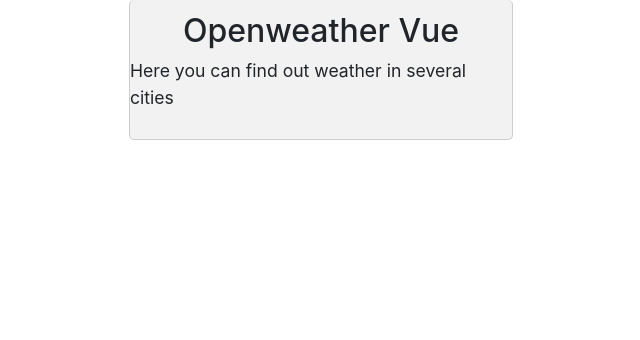
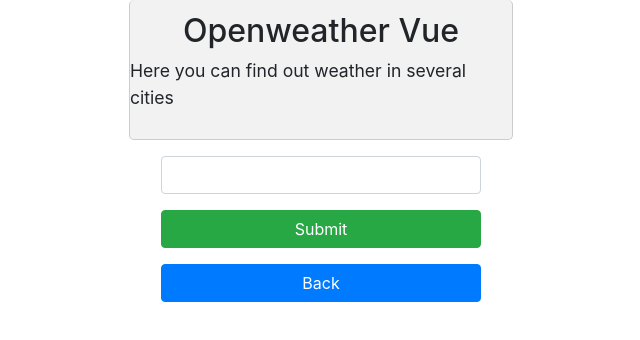
Before and after one commit to Krausso/openweather-vue, a Vue app: page /search in a window 1280 px wide. Shown: the top 340 px of the page, without its empty margins (319-959 px from the left). Built offline with nearby package versions, Linux system fonts and the light colour scheme.

Commit message:
front is almost completed; making api requests

```diff
--- a/src/assets/custom.scss
+++ b/src/assets/custom.scss
@@ -1,9 +1,5 @@
 // Header.vue
 .app-header {
-    display: flex;
-    align-items: center;
-    flex-flow: column nowrap;
-
     padding: 1.5vh 0;
     margin: 0 auto;
 
@@ -14,10 +10,6 @@
     border-radius: 5px;
     background: lighten(#ccc, 15%);
 
-    .header-title {
-        text-align: center;
-    }
-
     .header-text {
         font-size: 110%;
     }
--- /dev/null
+++ b/src/components/BackBtn.vue
@@ -0,0 +1,15 @@
+<template>
+  <b-button
+    variant="primary"
+    href="/"
+    class="w-25 mt-3"
+  >
+    Back
+  </b-button>
+</template>
+
+<script>
+export default {
+  name: 'BackBtn',
+};
+</script>
--- a/src/components/Heading.vue
+++ b/src/components/Heading.vue
@@ -1,5 +1,5 @@
 <template>
-  <div class="app-header">
+  <div class="app-header d-flex flex-column align-items-center">
     <h2 class="header-title">Openweather Vue</h2>
     <p class="header-text">Here you can find out weather in several cities</p>
   </div>
--- a/src/router/index.js
+++ b/src/router/index.js
@@ -9,6 +9,16 @@
     name: 'Home',
     component: () => import('../views/Home.vue'),
   },
+  {
+    path: '/user',
+    name: 'User',
+    component: () => import('../views/User.vue'),
+  },
+  {
+    path: '/search',
+    name: 'Search',
+    component: () => import('../views/Search.vue'),
+  },
 ];
 
 const router = new VueRouter({
--- /dev/null
+++ b/src/views/Search.vue
@@ -0,0 +1,42 @@
+<template>
+  <form
+    class="d-flex flex-column align-items-center"
+    @submit.prevent="searchSubmit()"
+  >
+    <b-input
+      type="text"
+      v-model="searchValue"
+      class="w-25 mt-3"
+    />
+    <b-button
+      variant="success"
+      type="submit"
+      class="w-25 mt-3"
+    >
+      Submit
+    </b-button>
+    <BackBtn />
+  </form>
+</template>
+
+<script>
+import BackBtn from '@/components/BackBtn.vue';
+
+export default {
+  name: 'Search',
+  data() {
+    return {
+      searchValue: '',
+    };
+  },
+  components: {
+    BackBtn,
+  },
+  methods: {
+    searchSubmit() {
+      console.log(this.searchValue);
+      this.searchValue = '';
+    },
+  },
+};
+</script>
--- /dev/null
+++ b/src/views/User.vue
@@ -0,0 +1,31 @@
+<template>
+  <section class="d-flex flex-column align-items-center">
+    <BackBtn />
+  </section>
+</template>
+
+<script>
+import BackBtn from '@/components/BackBtn.vue';
+
+export default {
+  name: 'User',
+  mounted() {
+    navigator.geolocation.getCurrentPosition(console.log, console.log);
+  },
+  components: {
+    BackBtn,
+  },
+  methods: {
+    geoSuccess(pos) {
+      const coords = {
+        lat: pos.coords.latitude,
+        lng: pos.coords.longitude,
+      };
+      console.log(coords);
+    },
+    geoError(e) {
+      console.log(e);
+    },
+  },
+};
+</script>
```
